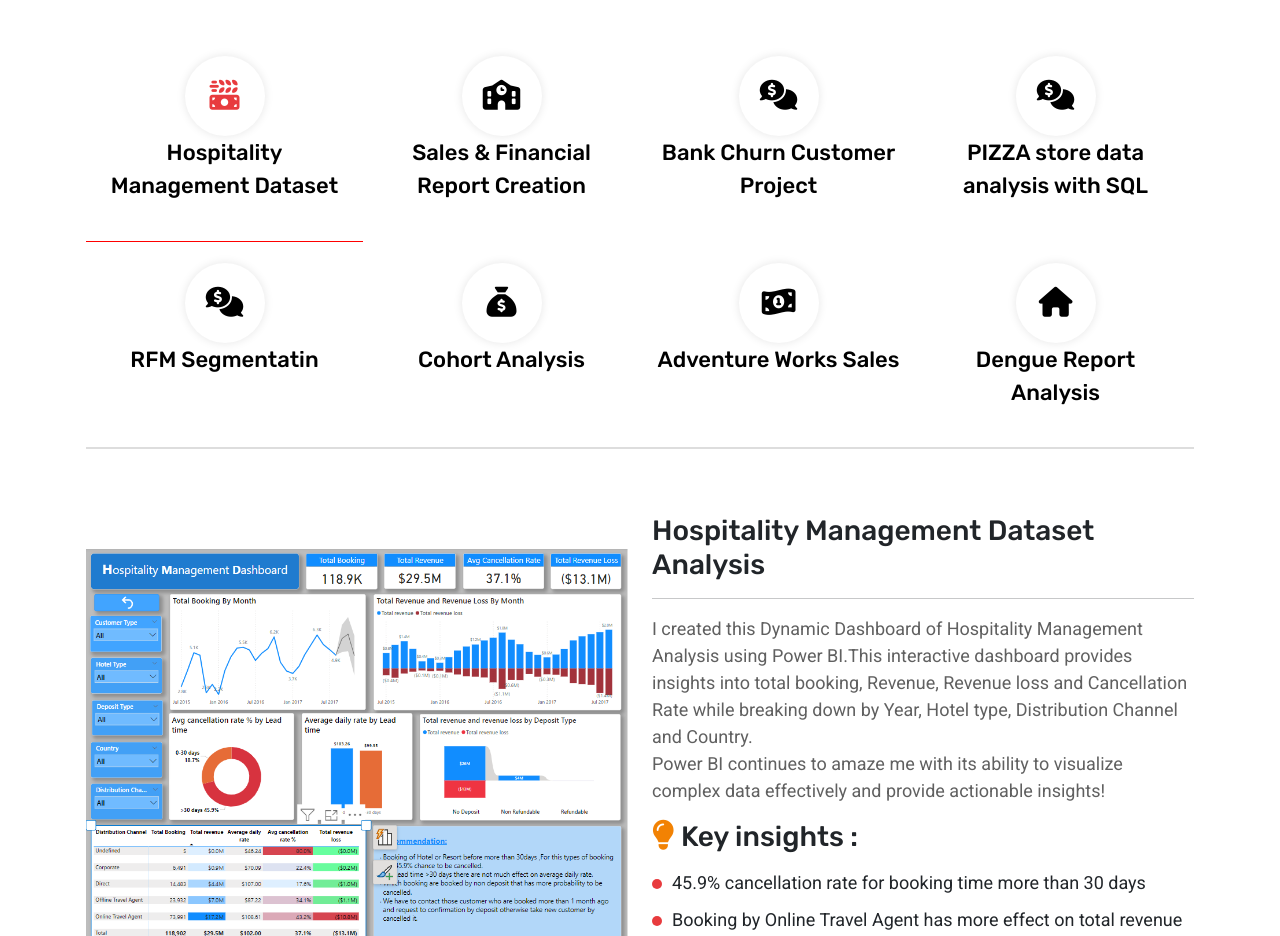
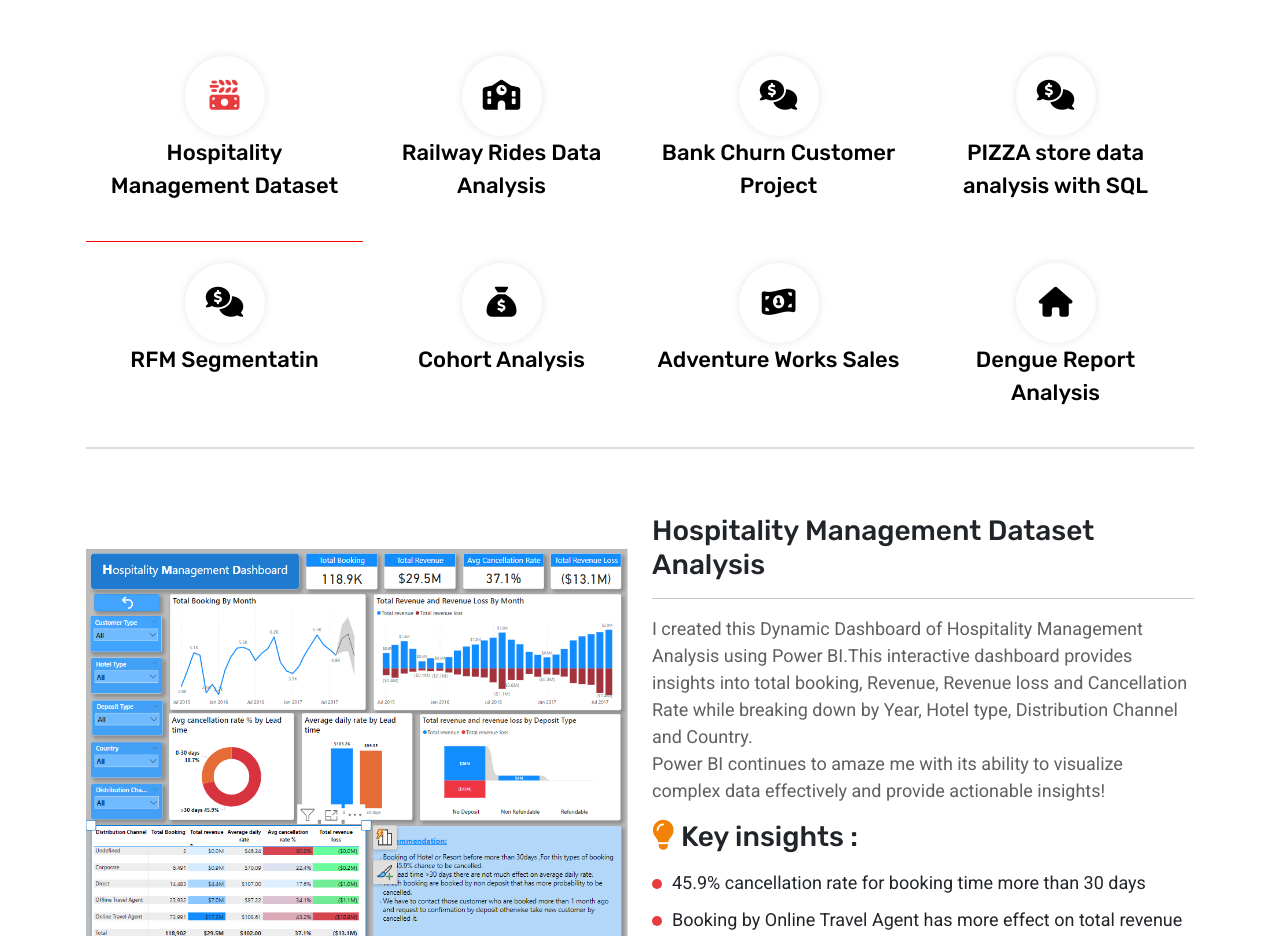
Before and after one commit to nirobhossain9/portfolio, a plain HTML site: page index.html in a window 1280 px wide. Shown: the part 6364-7300 px from the top of the page. Drawn offline with nearby package versions, Linux system fonts and the light colour scheme.

Commit message:
Update 1

```diff
--- a/index.html
+++ b/index.html
@@ -310,7 +310,7 @@
 								<li class="nav-item col-lg-3">
 									<a class="nav-link text-center" id="project-2-tab" data-toggle="pill" href="#project-2" role="tab" aria-controls="project-education" aria-selected="false">
 									<span class="d-block"><i class="fa-solid fa-school"></i></span>
-									<strong class="d-block">Sales & Financial Report Creation</strong>
+									<strong class="d-block">Railway Rides Data Analysis</strong>
 									</a>
 								</li>
 								<li class="nav-item col-lg-3">
```
